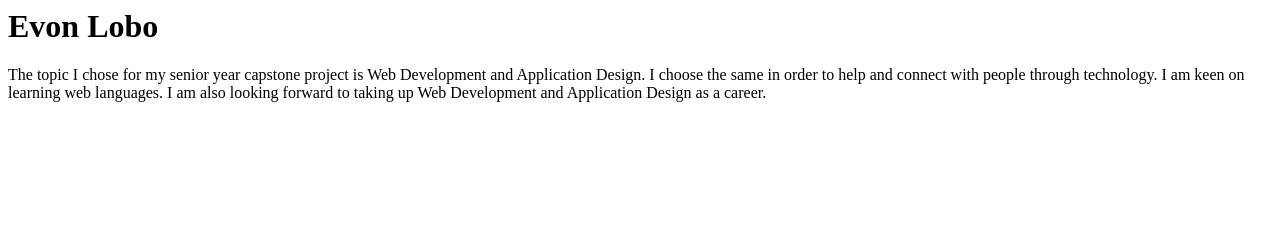
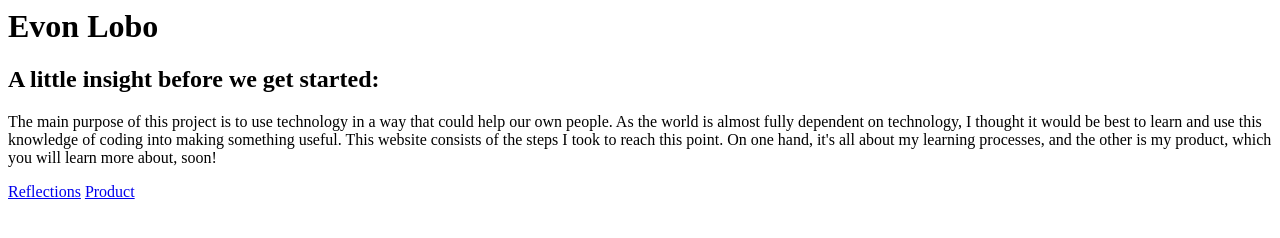
Before and after one commit to EvonLobo/Senior-Project, a plain HTML site: page Index.html in a window 1280 px wide. Drawn offline with Linux system fonts and the light colour scheme.

Commit message:
updated index with links

```diff
--- a/Index.html
+++ b/Index.html
@@ -1,5 +1,7 @@
 <h1> Evon Lobo </h1>
 
-<p> The topic I chose for my senior year capstone project is Web Development and Application Design. I choose the same in order to help and connect with people through technology. I am keen on learning web languages. I am also looking forward to taking up Web Development and Application Design as a career. </p>
+<h2> A little insight before we get started: </h2>
 
-<!-- My product will be a website that demonstrates an application I would like to develop in the future. It's solely to help people through donations. There's food that goes to waste everyday but is not used. I would like to make use of the same in order to satisfy hunger of the poor and needy. -->
+<p> The main purpose of this project is to use technology in a way that could help our own people. As the world is almost fully dependent on technology, I thought it would be best to learn and use this knowledge of coding into making something useful. This website consists of the steps I took to reach this point. On one hand, it's all about my learning processes, and the other is my product, which you will learn more about, soon!</p>
+<a href="Reflections.html">Reflections</a>
+<a href="Website.html">Product</a>
```
